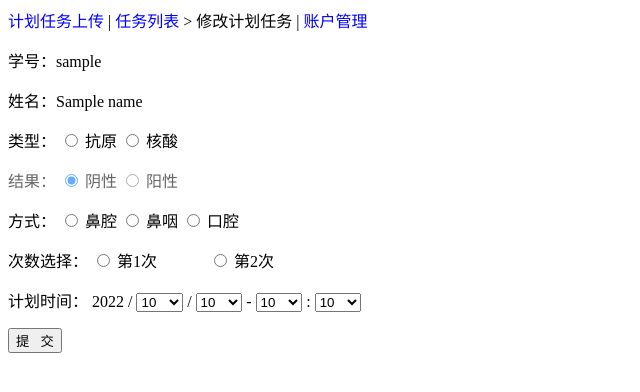
After one commit to panghaibin/Timed_Upload, a Python web app: template templates/antigen-edit.html in a window 1280 px wide. The commit adds this page. Shown: the top 392 px of the page, without its empty margins (0-640 px from the left). Run offline with Jinja, Linux system fonts and the light colour scheme; the template is opened without the code that fills it: most values are stand-ins (such as "Sample title", 1, 10 or a date in 2020).

Commit message:
antigen edit

```diff
--- /dev/null
+++ b/templates/antigen-edit.html
@@ -0,0 +1,117 @@
+<!DOCTYPE html>
+<html lang="zh-CN">
+<head>
+    <meta charset="UTF-8">
+    <meta content="width=device-width,user-scalable=no" name="viewport">
+    <title>修改计划任务</title>
+    <link rel="stylesheet" href="{{ url_for('static', filename='css/main.css') }}">
+</head>
+<body>
+<a href="{{ url_for('antigen') }}">计划任务上传</a>
+|
+<a href="{{ url_for('history') }}">任务列表</a> > 修改计划任务
+|
+<a href="{{ url_for('account') }}">账户管理</a>
+<form action="{{ url_for('antigen_form') }}" method="post" enctype="multipart/form-data">
+    <input type="hidden" name="history_id" value="{{ history_id }}">
+    <p>学号：{{ username }}</p>
+    <p>姓名：{{ name }}</p>
+    <p><label>类型：</label>
+        <label>
+            <input id="antigen" type="radio" name="type" value="1" {{ type == 1 and 'checked' or '' }}>
+        </label>
+        <label for="antigen">抗原</label>
+        <label>
+            <input id="pcr" type="radio" name="type" value="2" {{ type == 2 and 'checked' or '' }}>
+        </label>
+        <label for="pcr">核酸</label>
+    </p>
+    <p style="opacity: 0.6;pointer-events: none">
+        <label>结果：</label>
+        <label>
+            <input id="neg" type="radio" name="result" value="1" checked>
+        </label>
+        <label for="neg">阴性</label>
+        <label>
+            <input id="pos" type="radio" name="result" value="2">
+        </label>
+        <label for="pos">阳性</label>
+    </p>
+    <p>
+        <label>方式：</label>
+        <label>
+            <input id="nose" type="radio" name="method" value="1" {{ method == 1 and 'checked' or '' }}>
+        </label>
+        <label for="nose">鼻腔</label>
+        <label>
+            <input id="nose_throat" type="radio" name="method" value="2" {{ method == 2 and 'checked' or '' }}>
+        </label>
+        <label for="nose_throat">鼻咽</label>
+        <label>
+            <input id="throat" type="radio" name="method" value="3" {{ method == 3 and 'checked' or '' }}>
+        </label>
+        <label for="throat">口腔</label>
+    </p>
+    <p>
+        <label>次数选择：</label>
+        <label>
+            <input id="first" type="radio" name="test_times" value="1" {{ test_times == 1 and 'checked' or '' }} required>
+        </label>
+        <label for="first">第1次</label>
+        <label style="padding-left: 3em">
+            <input id="second" type="radio" name="test_times" value="2" {{ test_times == 2 and 'checked' or '' }} required>
+        </label>
+        <label for="second">第2次</label>
+    </p>
+    <p>
+        <label>计划时间：</label>
+        <label>
+            2022
+            /
+            <select name="month" style="width: 3.5em">
+                {% for m in month_list %}
+                    <option id="month_{{ m }}" value="{{ m }}"
+                            {% if m == month %}
+                            selected
+                            {% endif %}
+                    >{{ "%02d"|format(m) }}</option>
+                {% endfor %}
+            </select>
+            /
+            <select name="day" style="width: 3.5em">
+                {% for d in day_list %}
+                    <option id="day_{{ d }}" value="{{ d }}"
+                            {% if d == day %}
+                            selected
+                            {% endif %}
+                    >{{ "%02d"|format(d) }}</option>
+                {% endfor %}
+            </select>
+            -
+            <select name="hour" style="width: 3.5em">
+                {% for h in hour_list %}
+                    <option id="hour_{{ h }}" value="{{ h }}"
+                            {% if h == hour %}
+                            selected
+                            {% endif %}
+                    >{{ "%02d"|format(h) }}</option>
+                {% endfor %}
+            </select>
+            :
+            <select name="minute" style="width: 3.5em">
+                {% for m in minute_list %}
+                    <option value="{{ m }}"
+                            {% if m == minute %}
+                            selected
+                            {% endif %}
+                    >{{ "%02d"|format(m) }}</option>
+                {% endfor %}
+            </select>
+        </label>
+    </p>
+    <p>
+        <input type="submit" value="提   交">
+    </p>
+</form>
+</body>
+</html>
```
Also changed, not shown: app.py (+39 -1 lines), templates/history.html (+12 -2 lines).
